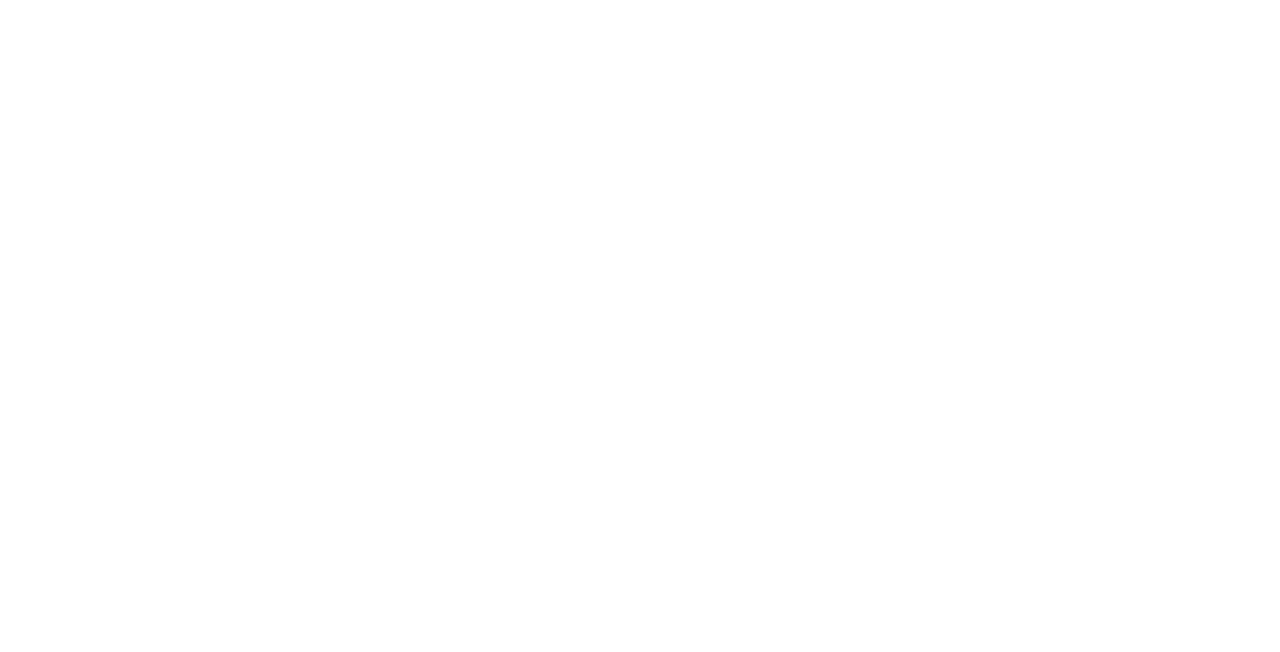
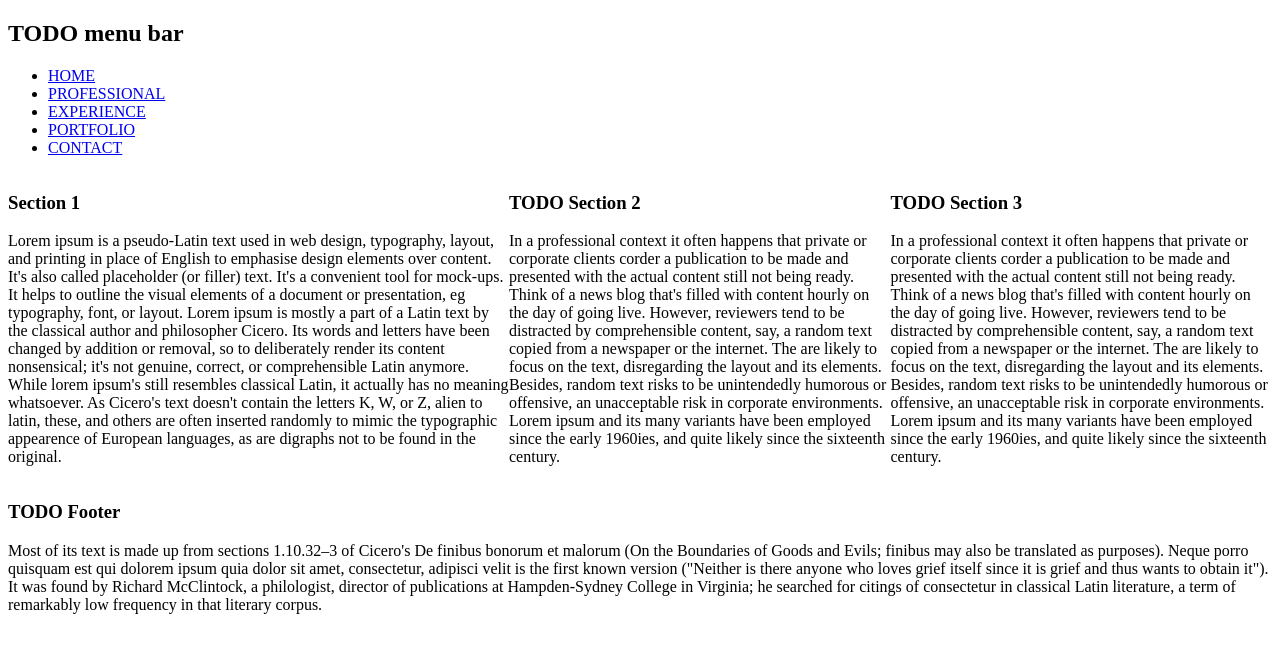
Before and after one commit to hcakbar/akbar, a plain HTML site: page index.html in a window 1280 px wide. Drawn offline with Linux system fonts and the light colour scheme.

Commit message:
Adding css templates

```diff
--- /dev/null
+++ b/css/akbar-responsive.css
@@ -0,0 +1,26 @@
+
+@media screen and (max-width: 320px) {
+    .body-inner {
+        background-color: red; /*TODO remove this*/
+    }
+}
+
+@media screen and (min-width: 321px) and (max-width: 760px) {
+    .body-inner {
+        background-color: blue; /*TODO remove this*/
+    }
+}
+
+@media screen and (min-width: 761px) {
+    .body-inner {
+        background-color: white; /*TODO remove this*/
+    }
+}
+
+@media screen and (min-width: 1400px) {
+    .body-inner {
+        max-width: 1400px;
+        margin-right: auto;
+        margin-left: auto;
+    }
+}
--- /dev/null
+++ b/css/akbar.css
@@ -0,0 +1,47 @@
+html, body {
+    max-width: 100%;
+}
+
+/* Header and nav*/
+#header {
+
+}
+
+.header-inner {
+
+}
+
+.top-nav {
+
+}
+
+/* Body sections */
+.body-inner {
+    display: flex;
+}
+
+.sections {
+
+}
+
+.section-one-inner {
+
+}
+
+.section-two-inner {
+
+}
+
+.section-three-inner {
+
+}
+
+
+/* Footer */
+#footer {
+
+}
+
+.footer-inner {
+
+}
--- a/index.html
+++ b/index.html
@@ -3,11 +3,87 @@
 <head>
     <meta charset="UTF-8">
     <meta name="viewport" content="width=device-width, initial-scale=1.0">
-    <link rel="stylesheet" type="text/css" href="css/akbar-the-great.css">
-    <script src="js/akbar-the-great.js"></script>
-    <title>Akbar the Great</title>
+    <link rel="stylesheet" type="text/css" href="css/akbar.css">
+    <link rel="stylesheet" type="text/css" href="css/akbar-responsive.css">
+    <script src="js/akbar.js"></script>
+    <title>{akbar}</title>
 </head>
 <body>
+<header id="header">
+    <div class="header-inner">
+        <h2>TODO menu bar</h2>
+        <a href="index.html" class="akbar-logo"></a>
+        <nav class="top-nav" id="nav">
+            <ul class="menu-ul">
+                <li class="menu-li"><a href="#">HOME</a></li>
+                <li class="menu-li"><a href="#">PROFESSIONAL</a></li>
+                <li class="menu-li"><a href="#">EXPERIENCE</a></li>
+                <li class="menu-li"><a href="#">PORTFOLIO</a></li>
+                <li class="menu-li"><a href="#">CONTACT</a></li>
+            </ul>
+        </nav>
+    </div>
+</header>
 
+<div class="body-inner">
+    <section class="sections">
+        <div class="section-one-inner">
+            <h3>Section 1</h3>
+            <p>
+                Lorem ipsum is a pseudo-Latin text used in web design, typography, layout, and printing in place of
+                English to emphasise design elements over content. It's also called placeholder (or filler) text. It's a
+                convenient tool for mock-ups. It helps to outline the visual elements of a document or presentation, eg
+                typography, font, or layout. Lorem ipsum is mostly a part of a Latin text by the classical author and
+                philosopher Cicero. Its words and letters have been changed by addition or removal, so to deliberately
+                render its content nonsensical; it's not genuine, correct, or comprehensible Latin anymore. While lorem
+                ipsum's still resembles classical Latin, it actually has no meaning whatsoever. As Cicero's text doesn't
+                contain the letters K, W, or Z, alien to latin, these, and others are often inserted randomly to mimic
+                the typographic appearence of European languages, as are digraphs not to be found in the original.
+            </p>
+        </div>
+    </section>
+    <section class="sections">
+        <div class="section-two-inner">
+            <h3>TODO Section 2</h3>
+            <p>
+                In a professional context it often happens that private or corporate clients corder a publication to be
+                made and presented with the actual content still not being ready. Think of a news blog that's filled
+                with content hourly on the day of going live. However, reviewers tend to be distracted by comprehensible
+                content, say, a random text copied from a newspaper or the internet. The are likely to focus on the
+                text, disregarding the layout and its elements. Besides, random text risks to be unintendedly humorous
+                or offensive, an unacceptable risk in corporate environments. Lorem ipsum and its many variants have
+                been employed since the early 1960ies, and quite likely since the sixteenth century.
+            </p>
+        </div>
+    </section>
+    <section class="sections">
+        <div class="section-three-inner">
+            <h3>TODO Section 3</h3>
+            <p>
+                In a professional context it often happens that private or corporate clients corder a publication to be
+                made and presented with the actual content still not being ready. Think of a news blog that's filled
+                with content hourly on the day of going live. However, reviewers tend to be distracted by comprehensible
+                content, say, a random text copied from a newspaper or the internet. The are likely to focus on the
+                text, disregarding the layout and its elements. Besides, random text risks to be unintendedly humorous
+                or offensive, an unacceptable risk in corporate environments. Lorem ipsum and its many variants have
+                been employed since the early 1960ies, and quite likely since the sixteenth century.
+            </p>
+        </div>
+    </section>
+</div>
+    <footer id="footer">
+        <div class="footer-inner">
+            <h3>TODO Footer</h3>
+            <p>
+                Most of its text is made up from sections 1.10.32–3 of Cicero's De finibus bonorum et malorum (On the
+                Boundaries of Goods and Evils; finibus may also be translated as purposes). Neque porro quisquam est qui
+                dolorem ipsum quia dolor sit amet, consectetur, adipisci velit is the first known version ("Neither is
+                there anyone who loves grief itself since it is grief and thus wants to obtain it"). It was found by
+                Richard McClintock, a philologist, director of publications at Hampden-Sydney College in Virginia; he
+                searched for citings of consectetur in classical Latin literature, a term of remarkably low frequency in
+                that literary corpus.
+            </p>
+        </div>
+    </footer>
 </body>
 </html>
```
Also changed, not shown: css/akbar-the-great.css (deleted), js/akbar-the-great.js (deleted), js/akbar.js (added), 1 other file.
